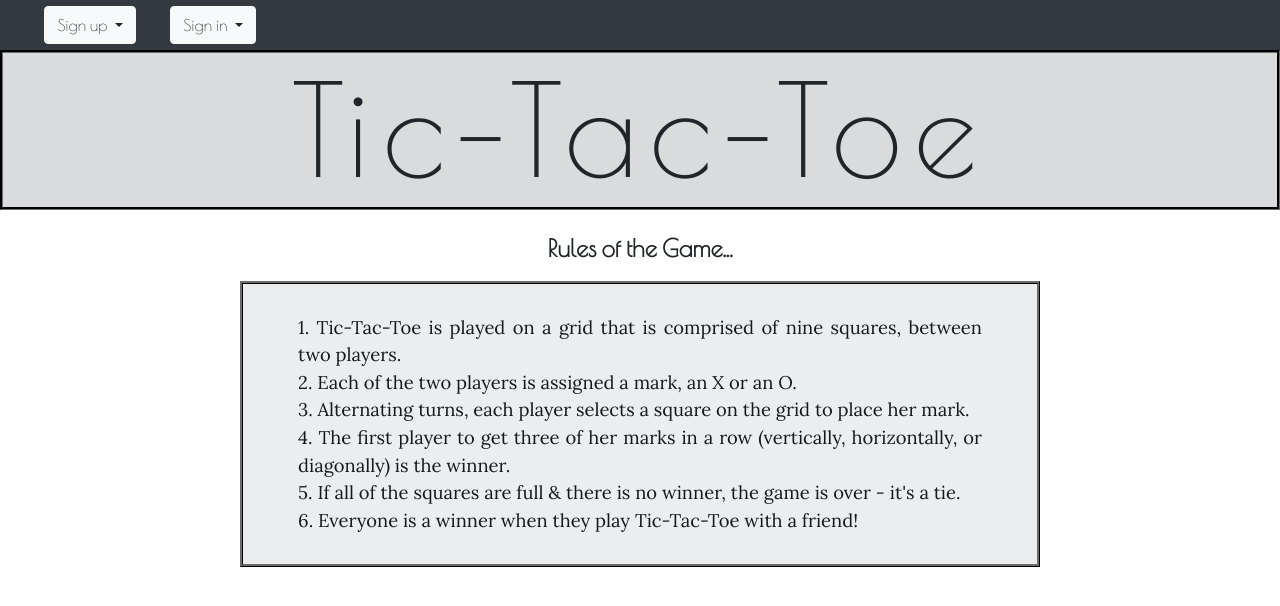
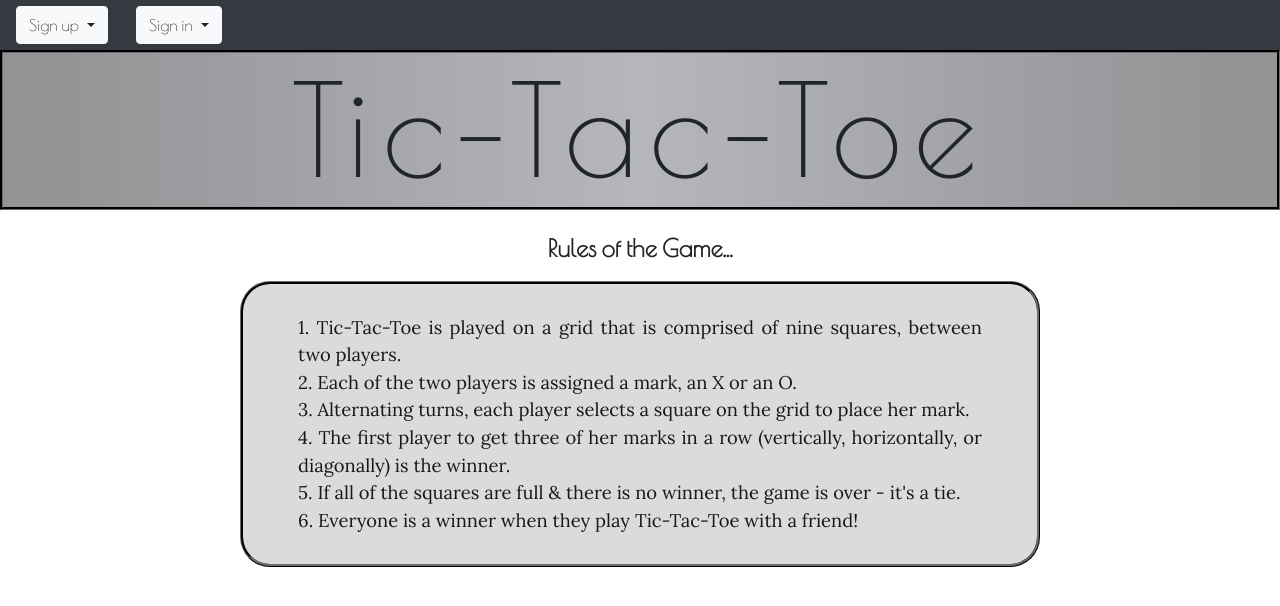
Before and after one commit to northross/tic-tac-toe-ross, a website built with webpack: page index.html in a window 1280 px wide. Built offline with nearby package versions, Linux system fonts and the light colour scheme.

Commit message:
updated header stylings

```diff
--- a/assets/styles/index.scss
+++ b/assets/styles/index.scss
@@ -9,6 +9,7 @@
 header {
   text-align: right;
   border: none;
+  background: linear-gradient(90deg, rgba(113,113,113,1) 5%, rgba(181,183,187,1) 50%, rgba(113,113,113,1) 95%);
 }
 
 .navbar {
@@ -17,6 +18,10 @@ header {
 
 .btn {
   margin-top: 20px;
+}
+
+.btn-dark {
+  justify-content: center;
 }
 
 .sign-out {
@@ -40,61 +45,16 @@ header {
   text-align: center;
 }
 
-// .blackWithWhite {
-//   border-style: groove;
-//   border-width: 2px;
-//   border-color: #181818;
-//   background-color: #181818;
-//   color: #ffffff;
-//   box-shadow: none;
-//   border: none !important;
-// }
-//
-// .whiteWithBlack {
-//   border-style: groove;
-//   border-width: 2px;
-//   border-color: #a33535;
-//   background-color: #ffffff;
-//   color: #181818;
-//   box-shadow: none;
-//   border: none !important;
-// }
-//
-// input[type="submit"] {
-//   border: none;
-//   -webkit-border-radius: 10px;
-//   border-radius: 10px;
-//   cursor: pointer;
-//   color: #ffffff;
-//   background-color: #181818;
-//   overflow: hidden;
-//   box-shadow: none;
-//   border: none !important;
-// }
-// input[type="submit"]:before {
-//   background-image: -webkit-linear-gradient(left,
-//   rgba(255,255,255,.0)0%,
-//   rgba(255,255,255,0.2)50%,
-//   transparent 50%);
-//   top:0;
-//   bottom:0;
-//   transform: skew(-45deg);
-//   left:-450px;
-// }
-// input[type="submit"]:hover::before {
-//   left: 450px;
-//   transition: 2s;
-// }
-
 .odd {
   color: #181818;
-  background-color: rgba(181, 183, 187, .25);
+  background-color: rgba(181, 183, 187, .5);
   text-align: justify;
   margin: 15px 240px 80px 240px;
   padding: 30px 55px;
   font-family: 'Lora', serif;
   border-style: ridge;
   border-color: #181818;
+  border-radius: 30px;
 }
 
 .rules {
--- a/index.html
+++ b/index.html
@@ -16,7 +16,6 @@
 </head>
 
 <body>
-  <header>
   <nav class="navbar navbar-expand-lg navbar-dark bg-dark justify-content-start align-items-center">
     <div id="sign-up" class="dropdown sign-up">
       <button class="btn btn-light dropdown-toggle" type="button" id="dropdownMenu2" data-toggle="dropdown" aria-haspopup="true" aria-expanded="false">
@@ -86,8 +85,9 @@
     </div>
 
   </nav>
+  <header>
+    <h1>Tic-Tac-Toe</h1>
   </header>
-  <h1>Tic-Tac-Toe</h1>
   <p id='note'></p>
 
   <!-- <form id="get-games" class="border">
```
Lines whose indentation alone changed are shown as unchanged.
